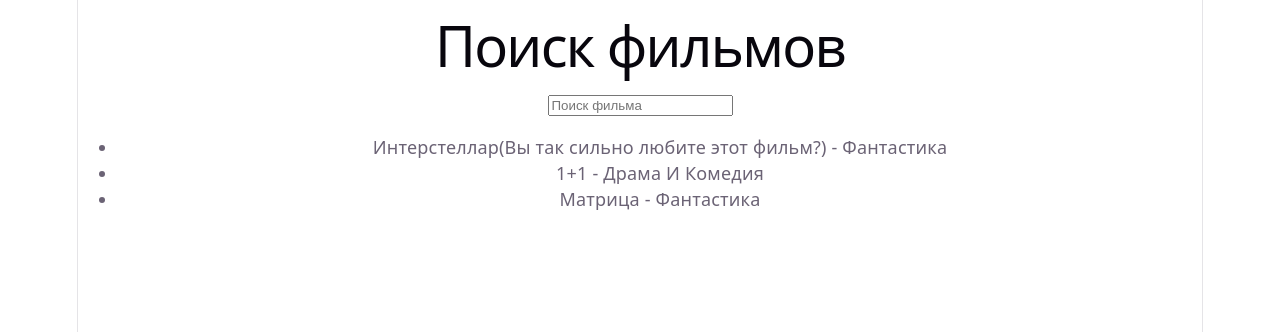
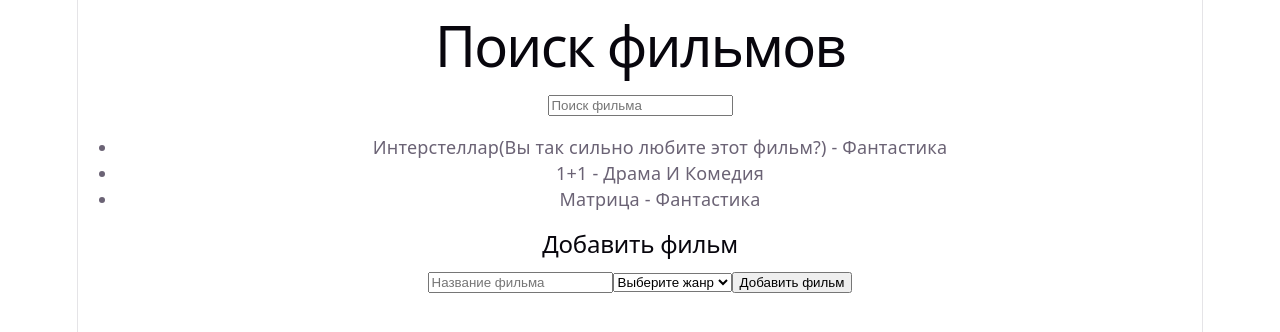
Before and after one commit to pifor228/deze_for_maga, a React (Vite) app: page / in a window 1280 px wide. Shown: the top 332 px of the page. Built offline with nearby package versions, Linux system fonts and the light colour scheme.

Commit message:
сделал проект

```diff
--- a/src/App.tsx
+++ b/src/App.tsx
@@ -140,7 +140,7 @@ function MovieList({ movie, search }: LessonListProps) {
     item.movies.toLowerCase().includes(search.toLowerCase())
   );
   if (filteredMovies.length === 0) {
-    return <p>Фильмы не найдены</p>;
+    return <p> Прочитал = гей </p>;
   }
 
   return (
@@ -157,17 +157,47 @@ function MovieList({ movie, search }: LessonListProps) {
 function App() {
   const [search, setSearch] = useState("");
 
-  const movie = [
+  const [movie, setMovie] = useState<MovieItem[]>([
     { id: 1, movies: "Интерстеллар(Вы так сильно любите этот фильм?)", genre: "Фантастика" },
     { id: 2, movies: "1+1", genre: "Драма И Комедия" },
     { id: 3, movies: "Матрица", genre: "Фантастика" },
-  ];
+  ]);
+  const[newTitle, setNewTitle] = useState("");
+  const [newGenre, setNewGenre] = useState("");
 
+  const handleAddMovie = () => {
+    if (newTitle.trim() !== "" && newGenre.trim() !== "") {
+      const newMovie: MovieItem = {
+        id: movie.length + 1,
+        movies: newTitle,
+        genre: newGenre,
+      };
+      setMovie([...movie, newMovie]);
+      setNewTitle("");
+      setNewGenre("");
+    }
+  };
   return (
     <div>
       <h1>Поиск фильмов</h1>
       <SearchInput search={search} onSearchChange={setSearch} />
       <MovieList movie={movie} search={search} />
+      <h2>Добавить фильм</h2>
+      <input
+        type="text"
+        placeholder="Название фильма"
+        value={newTitle}
+        onChange={(event) => setNewTitle(event.target.value)}
+      />
+      <select name="genre" id="genre" value={newGenre} onChange={(event) => setNewGenre(event.target.value)}>
+        <option value="">Выберите жанр</option>
+        <option value="Фантастика">Фантастика</option>
+        <option value="Драма">Драма</option>
+        <option value="Комедия">Комедия</option>
+        <option value="Ужасы">Ужасы</option>
+        <option value="Анимация">Анимация</option>
+      </select>
+      <button onClick={handleAddMovie}>Добавить фильм</button>
     </div>
   );
 }
--- a/src/Component/MovieCard/moviecard.tsx
+++ b/src/Component/MovieCard/moviecard.tsx
@@ -17,7 +17,7 @@ function MovieCard({ title, genre, year }: MovieCardProps) {
             <p>Год выпуска: {year}</p>
 
     <button onClick={() => setFavorite(!favorite)}>
-      {favorite ? "В избранном" : "Добавить в избранное"}
+      {favorite ? "Удалить" : "Добавить"}
     </button>
         </div>
     </section>
```
